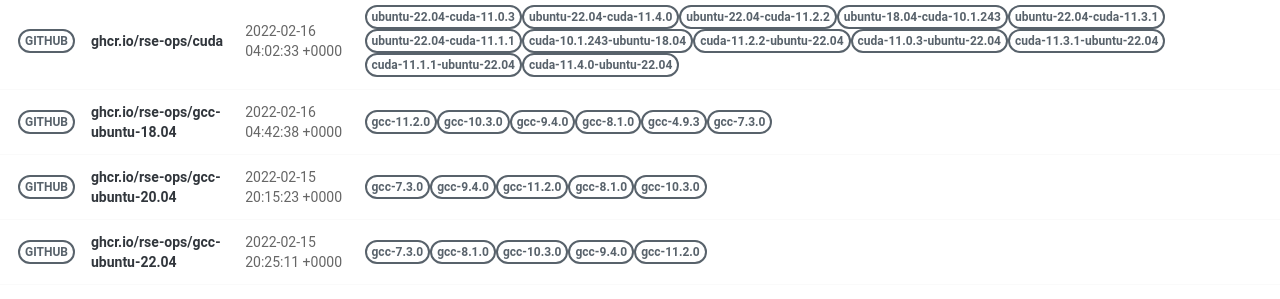
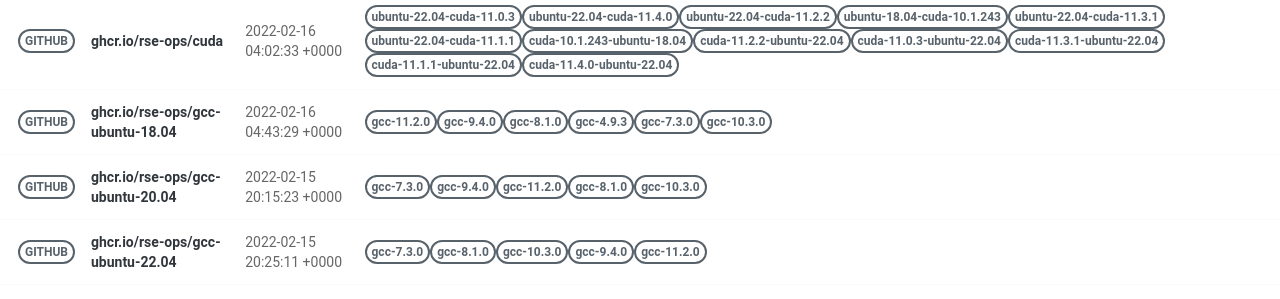
Before and after one commit to rse-ops/docker-images, a Jekyll site: the page built from pages/index.md, in a window 1280 px wide. Shown: the part 502-801 px from the top of the page. Built offline with Jekyll 4.4.1, drawn with Linux system fonts in a browser that asks for light colours; nearby versions of some CDN libraries.

Commit message:
Automated push to update library 2022-02-16

```diff
--- a/_library/ghcr.io-rse-ops-gcc-ubuntu-18.04.md
+++ b/_library/ghcr.io-rse-ops-gcc-ubuntu-18.04.md
@@ -1,7 +1,7 @@
 ---
 layout: container
 name: ghcr.io/rse-ops/gcc-ubuntu-18.04
-updated_at: 2022-02-16 04:42:38.798523
+updated_at: 2022-02-16 04:43:29.812989
 
 
 container_url: https://github.com/orgs/rse-ops/packages/container/package/gcc-ubuntu-18.04
```
Also changed, not shown: other parts of _library/ghcr.io-rse-ops-gcc-ubuntu-18.04.md (+3 -3 lines).
